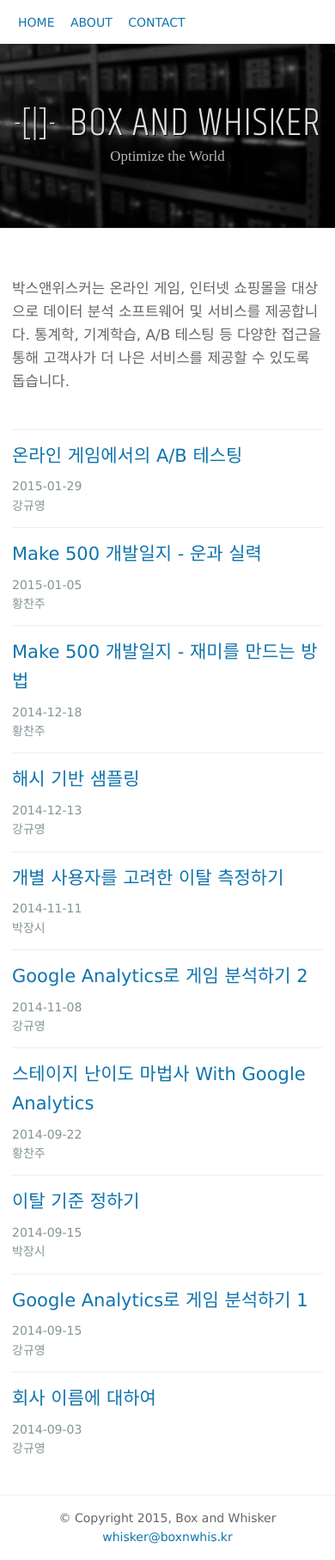
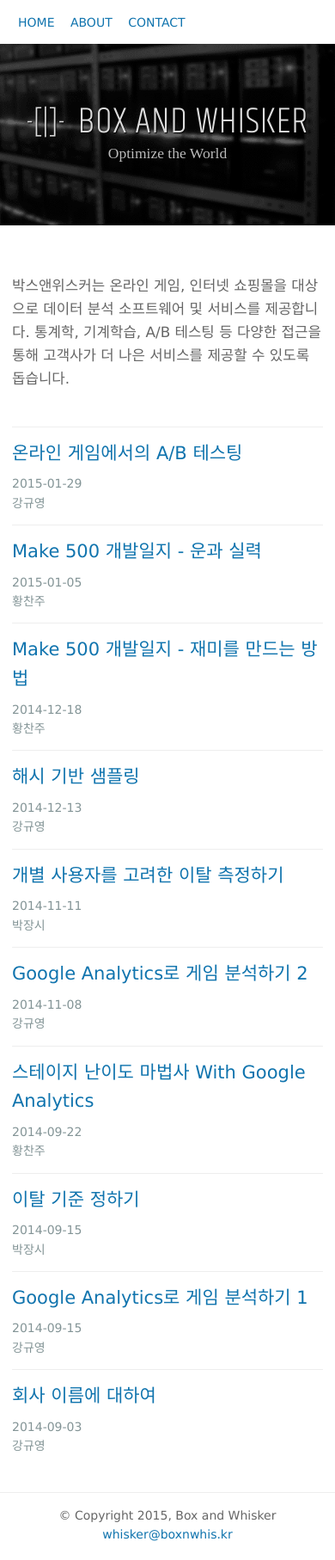
Before and after one commit to boxnwhiskr/boxnwhiskr.github.io, a Jekyll site: the page built from index.html, in a window 390 px wide. Shown: the whole page at 86% size. Built offline with Jekyll 4.4.1, drawn with Linux system fonts in a browser that asks for light colours; nearby versions of some CDN libraries; some web fonts are replaced; the list of posts is cut into pages by our own code.

Commit message:
Do not line-wrap the title

```diff
--- a/css/main.scss
+++ b/css/main.scss
@@ -335,10 +335,10 @@ body > .connect {
   }
 
   body > header h1 {
-    font-size: 12vw;
+    font-size: 11vw;
   }
   body > header p {
-    font-size: 4.3333vw;
+    font-size: 4.5vw;
   }
 
   body > .intro p {
```
